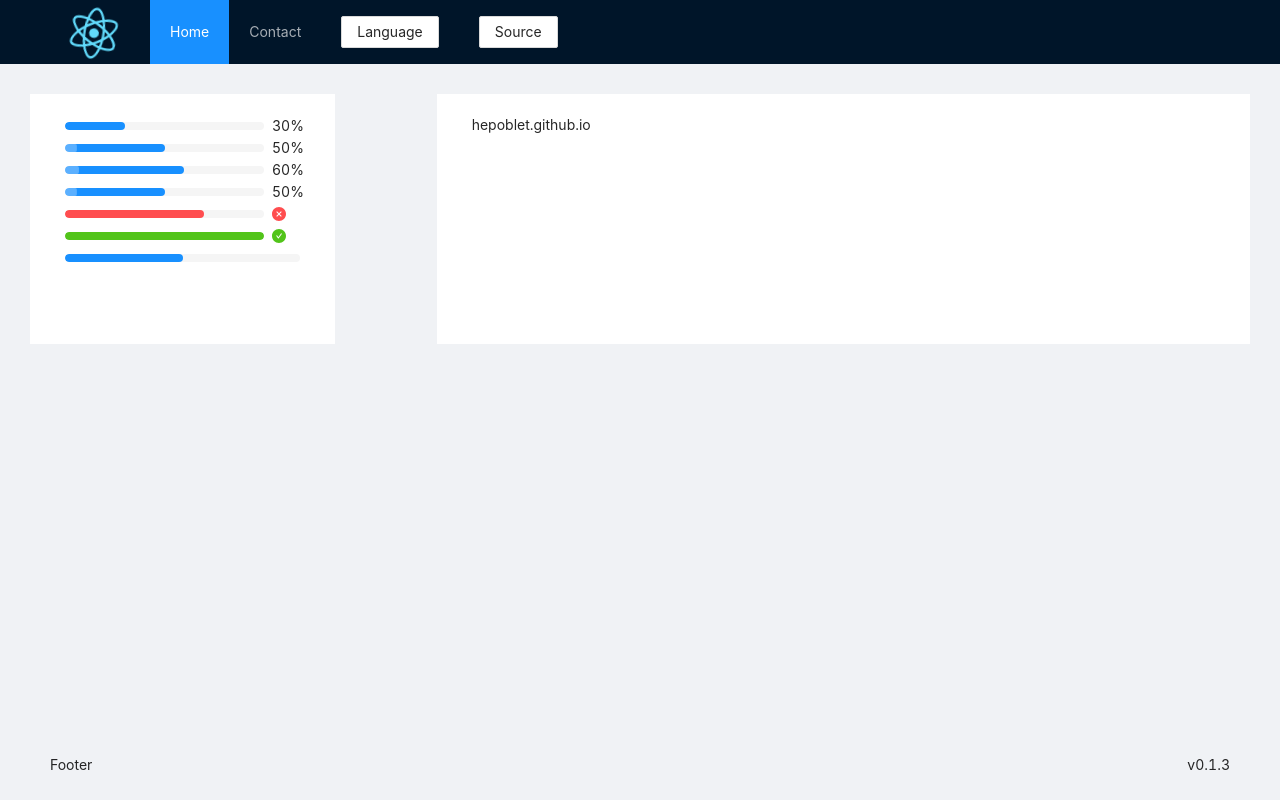
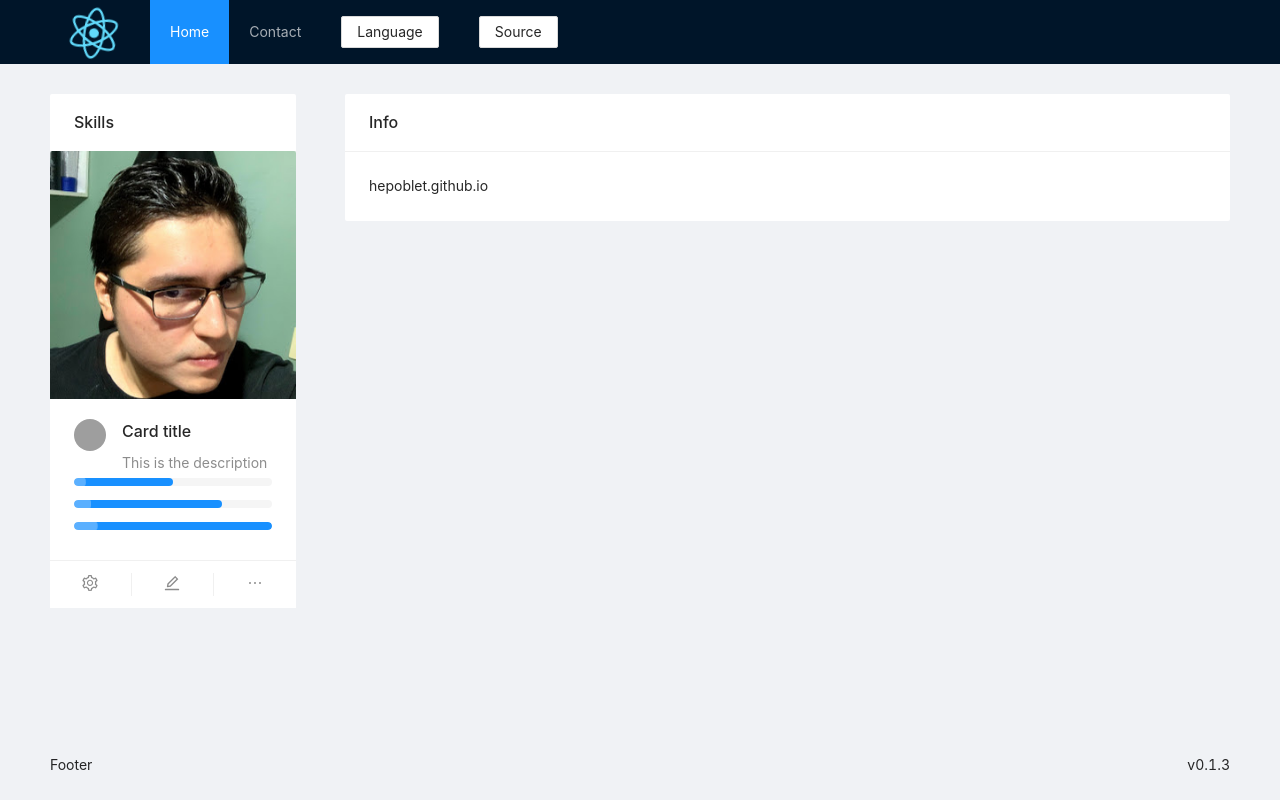
Before and after one commit to hepoblet/hepoblet.github.io, a React app: page / in a window 1280 px wide. Built offline with nearby package versions, Linux system fonts and the light colour scheme; grey boxes are pictures that could not be loaded.

Commit message:
added assets and refactor

```diff
--- a/config/webpack.config.js
+++ b/config/webpack.config.js
@@ -426,6 +426,7 @@ module.exports = function (webpackEnv) {
                   ['module-resolver', {
                     root: paths.appSrc,
                     alias: {
+                      '@assets': './src/assets',
                       '@config': './src/config',
                       '@layouts': './src/layouts',
                       '@pages': './src/pages',
--- a/jsconfig.json
+++ b/jsconfig.json
@@ -2,6 +2,7 @@
   "compilerOptions": {
     "baseUrl": ".",
     "paths": {
+      "@assets/*": ["./src/assets/*"],
       "@config/*": ["./src/config/*"],
       "@layouts/*": ["./src/layouts/*"],
       "@pages/*": ["./src/pages/*"],
--- a/package.json
+++ b/package.json
@@ -56,6 +56,7 @@
     ],
     "moduleNameMapper": {
       "^react-native$": "react-native-web",
+      "^@assets(.*)$": "<rootDir>/src/assets$1",
       "^@config(.*)$": "<rootDir>/src/config$1",
       "^@layouts(.*)$": "<rootDir>/src/layouts$1",
       "^@pages(.*)$": "<rootDir>/src/pages$1",
--- a/src/layouts/antd/components/Content/index.js
+++ b/src/layouts/antd/components/Content/index.js
@@ -2,7 +2,7 @@ import { Layout } from 'antd';
 import { element } from 'prop-types';
 
 const Content = ({ children }) => (
-  <Layout.Content className="content">
+  <Layout.Content>
     {children}
   </Layout.Content>
 );
--- a/src/layouts/antd/components/Footer/index.js
+++ b/src/layouts/antd/components/Footer/index.js
@@ -10,7 +10,7 @@ const Footer = () => {
 
   return (
     <Layout.Footer>
-      <Row>
+      <Row className="container">
         <Col className="text-left" span={12}>{t('description')}</Col>
         <Col className="text-right" span={12}>
           v
--- a/src/layouts/antd/components/Header/index.js
+++ b/src/layouts/antd/components/Header/index.js
@@ -1,4 +1,6 @@
-import { Layout, Menu, Button } from 'antd';
+import {
+  Layout, Menu, Button, Row,
+} from 'antd';
 import { Link, useLocation } from 'react-router-dom';
 import { useTranslation } from 'react-i18next';
 
@@ -16,6 +18,7 @@ const Header = () => {
 
   return (
     <Layout.Header>
+      <Row className="container">
         <div className="logo-container">
           <img src={logo} className="logo" alt="logo" />
         </div>
@@ -47,6 +50,7 @@ const Header = () => {
             </Button>
           </Menu.Item>
         </Menu>
+      </Row>
     </Layout.Header>
   );
 };
--- a/src/layouts/antd/index.js
+++ b/src/layouts/antd/index.js
@@ -9,7 +9,7 @@ import Footer from './components/Footer';
 import BackTop from './components/BackTop';
 
 const AntDesignLayout = ({ children }) => (
-  <Layout className="container">
+  <Layout className="layout">
     <Header />
     <Content>{children}</Content>
     <Footer />
--- a/src/layouts/antd/styles.css
+++ b/src/layouts/antd/styles.css
@@ -8,8 +8,13 @@ code {
   font-family: source-code-pro, Menlo, Monaco, Consolas, 'Courier New', monospace;
 }
 
+.layout {
+  min-height: 100vh;
+}
+
 .container {
-  min-height: 100vh;
+  max-width: 1240px;
+  margin: 0 auto;
 }
 
 .content {
@@ -61,9 +66,3 @@ code {
   color: #1a90ff;
   text-align: 'center';
 }
-
-.home-content, .home-content {
-  background-color: #fff;
-  min-height: 250px;
-  padding: 20px 35px;
-}
--- a/src/pages/Home/index.js
+++ b/src/pages/Home/index.js
@@ -1,19 +1,45 @@
-import { Row, Col, Progress } from 'antd';
+import {
+  Row, Col, Card, Progress, Avatar,
+} from 'antd';
+import { EditOutlined, EllipsisOutlined, SettingOutlined } from '@ant-design/icons';
+
+import photo from '@assets/photo.jpg';
 
 const Home = () => (
-  <Row>
-    <Col className="home-content" span={24} lg={6}>
-      <Progress percent={30} />
-      <Progress percent={50} status="active" />
-      <Progress percent={60} status="active" />
-      <Progress percent={50} status="active" />
-      <Progress percent={70} status="exception" />
-      <Progress percent={100} />
-      <Progress percent={50} showInfo={false} />
+  <Row className="container content">
+    <Col span={24} lg={5}>
+      <Card
+        cover={(
+          <img
+            alt="img"
+            src={photo}
+          />
+        )}
+        title="Skills"
+        bordered={false}
+        actions={[
+          <SettingOutlined key="setting" />,
+          <EditOutlined key="edit" />,
+          <EllipsisOutlined key="ellipsis" />,
+        ]}
+      >
+        <Card.Meta
+          avatar={<Avatar src="https://zos.alipayobjects.com/rmsportal/ODTLcjxAfvqbxHnVXCYX.png" />}
+          title="Card title"
+          description="This is the description"
+        />
+        <Row>
+          <Progress percent={50} status="active" showInfo={false} />
+          <Progress percent={75} status="active" showInfo={false} />
+          <Progress percent={100} status="active" showInfo={false} />
+        </Row>
+      </Card>
     </Col>
-    <Col span={24} lg={2} />
-    <Col className="home-content" span={24} lg={16}>
-      hepoblet.github.io
+    <Col span={24} lg={1} />
+    <Col span={24} lg={18}>
+      <Card title="Info" bordered={false}>
+        hepoblet.github.io
+      </Card>
     </Col>
   </Row>
 );
```
Also changed, not shown: .eslintrc.js, src/assets/photo.jpg (added). Lines whose indentation alone changed are shown as unchanged.
